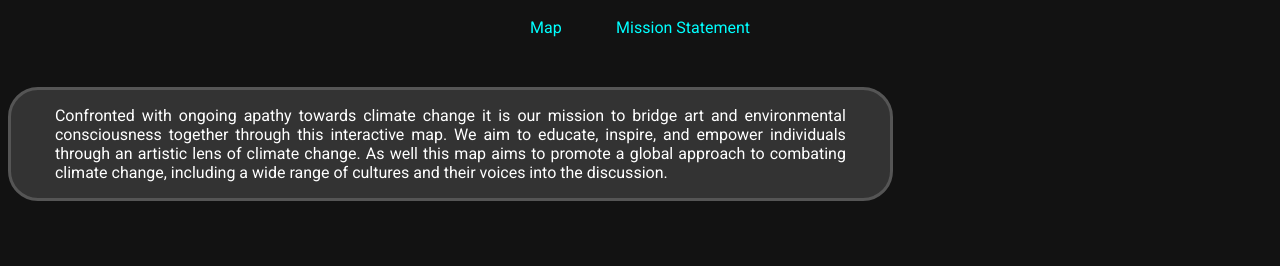
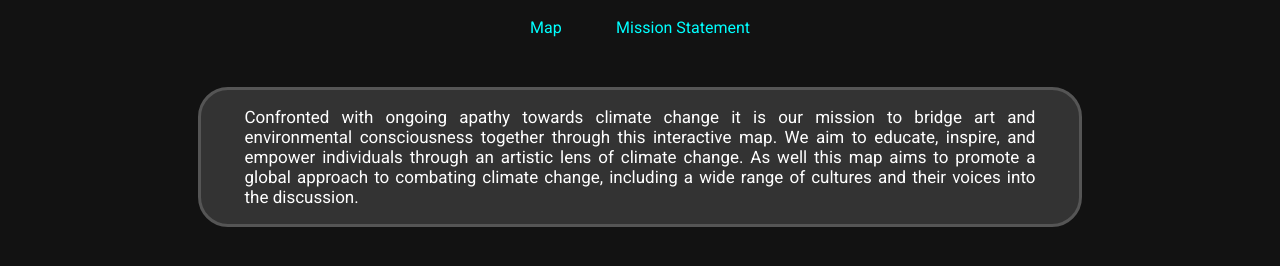
Before and after one commit to DrSodaCan/Syn100Final, a website: page mission_statement.html in a window 1280 px wide. Shown: the part 66-332 px from the top of the page. Drawn offline with nearby package versions, Linux system fonts and the light colour scheme.

Commit message:
Centered mission statement

```diff
--- a/mission_statement.css
+++ b/mission_statement.css
@@ -12,20 +12,25 @@ body{
 }
 #main-container{
     margin-top: 50px;
+    align-content: center;
 }
 .textbox p{
     font-family: Roboto, Helvetica, sans-serif;
     text-align: justify;
     margin-left: 5%;
     margin-right: 5%;
+    font-size: 17px;
+    color: #FFFFFF;
+    align-content: center;
 
-    color: #FFFFFF;
 }
 .textbox{
     background-color: #333333;
-    margin-right: 30%;
     border-radius: 30px;
     border: 3px solid #555555;
+    align-content: center;
+    margin-left: 15%;
+    margin-right: 15%
 }
 body h1{
     color: white;
```
